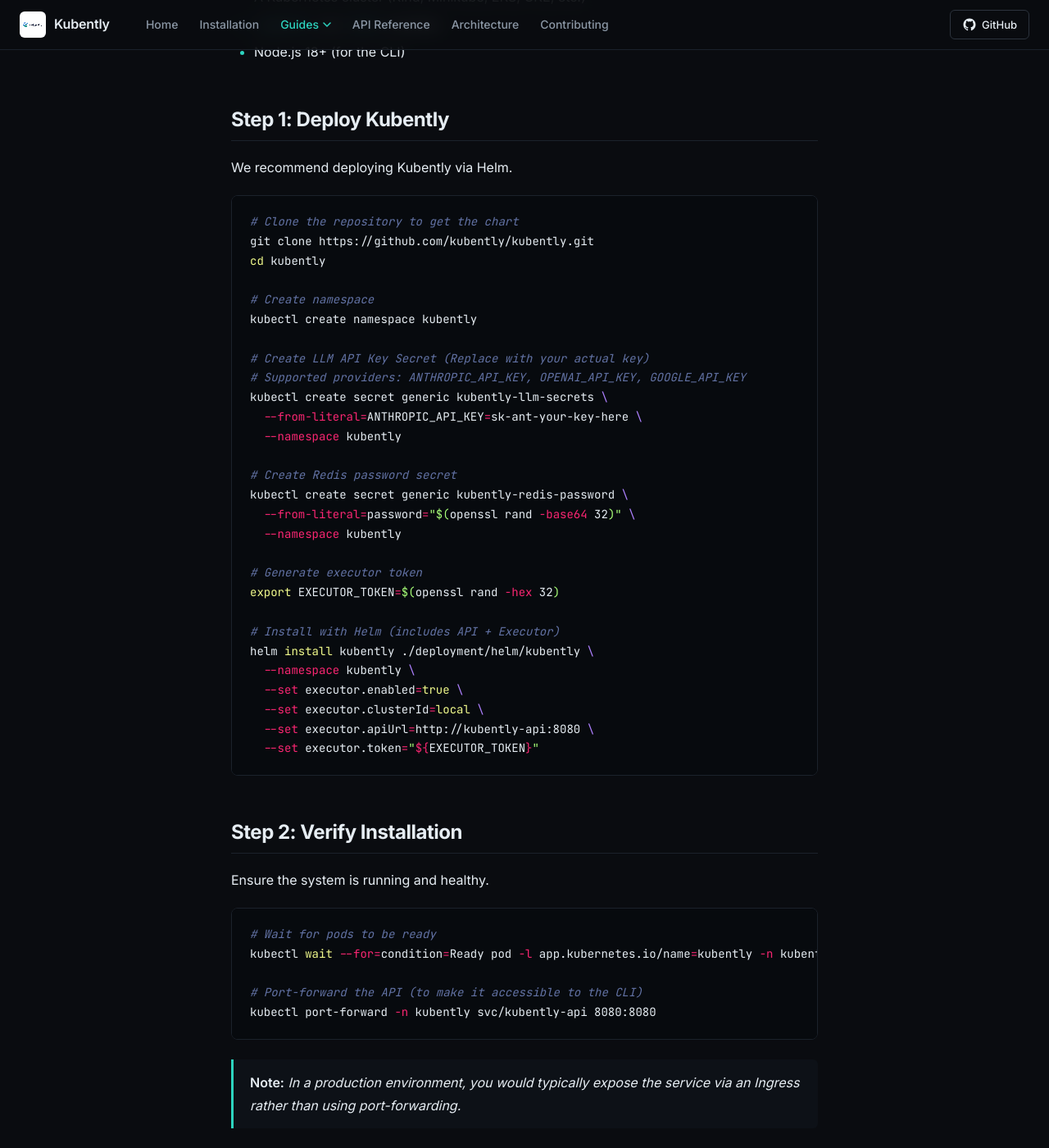
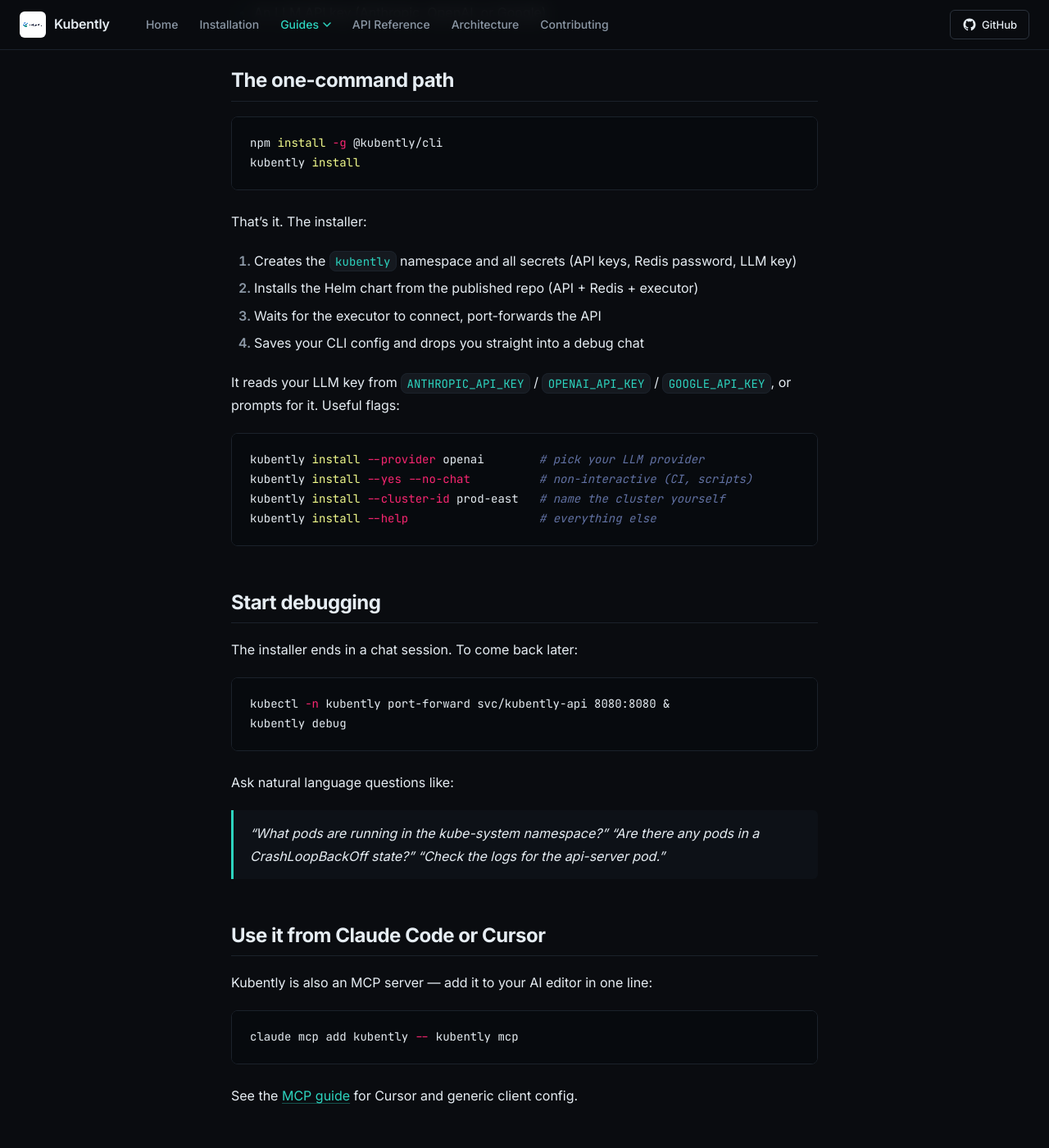
Before and after one commit to kubently/kubently-site, a Jekyll site: the page built from guides/quick-start.md, in a window 1280 px wide and 1400 px high, scrolled down 471 px. Shown: the whole window at 82% size. Built offline with Jekyll 4.4.1, drawn with Linux system fonts in a browser that asks for light colours; some of the changed text lies outside the part shown.

Commit message:
[release-2.3-refresh]: site refresh for 2.3: kubently install quickstart, ask_kubently MCP facts, proactive diagnosis, announcement post; fix LLM-secret name bug

````diff
--- a/architecture.md
+++ b/architecture.md
@@ -32,7 +32,7 @@
 - **Horizontal Scaling**: Multiple pods with Redis pub/sub distribution
 - **SSE Endpoint**: Real-time executor streaming via Server-Sent Events
 - **A2A Support**: Full A2A protocol implementation with tool call interception
-- **MCP Support**: Optional MCP server exposing `list_clusters` and `execute_kubectl` as tools for any MCP client
+- **MCP Support**: Optional MCP server exposing the `ask_kubently` natural-language diagnosis tool to any MCP client
 - **LLM Integration**: Multiple LLM providers supported through LLMFactory
 - **Todo Management**: Built-in todo tool for systematic troubleshooting
 - **Stateless Design**: All state in Redis for perfect scaling
--- a/guides/cli.md
+++ b/guides/cli.md
@@ -84,6 +84,43 @@
 ```
 
 ## Commands
+
+### Installation Command
+
+#### `kubently install`
+
+Install Kubently into the current kubectl context and drop into a debug chat —
+namespace, secrets, Helm install (published chart), executor registration, and
+CLI configuration in one command.
+
+```bash
+kubently install
+```
+
+**Options:**
+- `--provider <p>` — LLM provider: `anthropic-claude` (default), `openai`, `google-gemini`
+- `--llm-api-key <key>` — LLM key (default: provider env var, else prompt)
+- `--cluster-id <id>` — logical cluster id (default: derived from kube context)
+- `--namespace <ns>` — install namespace (default: `kubently`)
+- `--chart <path>` — install from a local chart directory
+- `--yes` / `--no-chat` — non-interactive use
+
+Reruns are idempotent — existing secrets are reused.
+
+### MCP Bridge Command
+
+#### `kubently mcp`
+
+Run a local stdio↔HTTP MCP bridge to the deployed `/mcp/` endpoint, so any
+stdio MCP client can use Kubently without knowing the endpoint or key:
+
+```bash
+# Add to Claude Code
+claude mcp add kubently -- kubently mcp
+
+# Point at a different deployment
+kubently mcp --api-url https://kubently.example.com --api-key <key>
+```
 
 ### Configuration Commands
 
--- a/guides/quick-start.md
+++ b/guides/quick-start.md
@@ -4,124 +4,72 @@
 permalink: /guides/quick-start/
 ---
 
-This guide will get you up and running with Kubently in under 10 minutes.
+Get from an empty cluster to a working AI debug chat in about a minute.
 
 ## Prerequisites
 
-Before you begin, ensure you have:
-- A Kubernetes cluster (Kind, Minikube, EKS, GKE, etc.)
-- `kubectl` and `helm` installed
-- Node.js 18+ (for the CLI)
+- A Kubernetes cluster (Kind, Minikube, EKS, GKE, etc.) with `kubectl` pointed at it
+- `helm` 3.x and Node.js 18+ installed
+- An LLM API key (Anthropic, OpenAI, or Google)
 
-## Step 1: Deploy Kubently
-
-We recommend deploying Kubently via Helm.
+## The one-command path
 
 ```bash
-# Clone the repository to get the chart
-git clone https://github.com/kubently/kubently.git
-cd kubently
-
-# Create namespace
-kubectl create namespace kubently
-
-# Create LLM API Key Secret (Replace with your actual key)
-# Supported providers: ANTHROPIC_API_KEY, OPENAI_API_KEY, GOOGLE_API_KEY
-kubectl create secret generic kubently-llm-secrets \
-  --from-literal=ANTHROPIC_API_KEY=sk-ant-your-key-here \
-  --namespace kubently
-
-# Create Redis password secret
-kubectl create secret generic kubently-redis-password \
-  --from-literal=password="$(openssl rand -base64 32)" \
-  --namespace kubently
-
-# Generate executor token
-export EXECUTOR_TOKEN=$(openssl rand -hex 32)
-
-# Install with Helm (includes API + Executor)
-helm install kubently ./deployment/helm/kubently \
-  --namespace kubently \
-  --set executor.enabled=true \
-  --set executor.clusterId=local \
-  --set executor.apiUrl=http://kubently-api:8080 \
-  --set executor.token="${EXECUTOR_TOKEN}"
+npm install -g @kubently/cli
+kubently install
 ```
 
-## Step 2: Verify Installation
+That's it. The installer:
 
-Ensure the system is running and healthy.
+1. Creates the `kubently` namespace and all secrets (API keys, Redis password, LLM key)
+2. Installs the Helm chart from the published repo (API + Redis + executor)
+3. Waits for the executor to connect, port-forwards the API
+4. Saves your CLI config and drops you straight into a debug chat
+
+It reads your LLM key from `ANTHROPIC_API_KEY` / `OPENAI_API_KEY` / `GOOGLE_API_KEY`,
+or prompts for it. Useful flags:
 
 ```bash
-# Wait for pods to be ready
-kubectl wait --for=condition=Ready pod -l app.kubernetes.io/name=kubently -n kubently --timeout=300s
-
-# Port-forward the API (to make it accessible to the CLI)
-kubectl port-forward -n kubently svc/kubently-api 8080:8080
+kubently install --provider openai        # pick your LLM provider
+kubently install --yes --no-chat          # non-interactive (CI, scripts)
+kubently install --cluster-id prod-east   # name the cluster yourself
+kubently install --help                   # everything else
 ```
 
-> **Note:** In a production environment, you would typically expose the service via an Ingress rather than using port-forwarding.
+## Start debugging
 
-## Step 3: Install and Configure the CLI
-
-### Install the CLI
+The installer ends in a chat session. To come back later:
 
 ```bash
-# Install from npm (recommended)
-npm i -g @kubently/cli
-
-# Or use npx without installing
-npx @kubently/cli --help
-```
-
-> **Tip:** Using `npx @kubently/cli` lets you run the CLI without a global install - great for quick testing!
-
-### Configure the CLI
-
-```bash
-# Initialize configuration interactively
-kubently init
-
-# You'll be prompted for:
-# - API URL: http://localhost:8080 (default)
-# - API Key: (Leave blank if you haven't configured CLI-specific auth yet)
-```
-
-## Step 4: Start Your First Debug Session
-
-### Interactive Debugging
-
-Start an interactive session to troubleshoot your cluster:
-
-```bash
-# Start debug mode
+kubectl -n kubently port-forward svc/kubently-api 8080:8080 &
 kubently debug
 ```
 
-![Kubently Debug Session](/assets/images/cli-screenshot-debug.svg)
-
-You can now ask natural language questions like:
+Ask natural language questions like:
 
 > "What pods are running in the kube-system namespace?"
 > "Are there any pods in a CrashLoopBackOff state?"
 > "Check the logs for the api-server pod."
 
-### CLI Commands
+## Use it from Claude Code or Cursor
 
-Use discrete commands for quick checks:
+Kubently is also an MCP server — add it to your AI editor in one line:
 
 ```bash
-# List registered clusters
-kubently cluster list
+claude mcp add kubently -- kubently mcp
+```
 
-# Check status
-kubently cluster status default
-```
+See the [MCP guide](https://github.com/kubently/kubently/blob/main/docs/MCP.md) for
+Cursor and generic client config.
+
+## Prefer to do it by hand?
+
+The installer is just automation over the standard Helm flow. For manual
+installation, production values, TLS, and multi-cluster executor setup, see the
+[Installation Guide](/installation/).
 
 ## Next Steps
 
-Now that you have Kubently running:
-
-1. **Read the [Installation Guide](/installation/)** - For production deployment details.
-2. **Read the [CLI Guide](/guides/cli/)** - Complete CLI documentation.
-3. **Explore the [API Reference](/api/)** - Build custom integrations.
+1. **Read the [Installation Guide](/installation/)** — production deployment details.
+2. **Read the [CLI Guide](/guides/cli/)** — complete CLI documentation.
+3. **Explore the [API Reference](/api/)** — build custom integrations.
--- a/installation.md
+++ b/installation.md
@@ -20,7 +20,22 @@
 
 ## Installation Methods
 
-### Method 1: Helm Chart (Recommended)
+### Method 1: `kubently install` (Recommended)
+
+The CLI automates the entire flow below — namespace, secrets, Helm install from
+the published chart repo, executor registration, and CLI configuration — and
+drops you into a debug chat:
+
+```bash
+npm install -g @kubently/cli
+kubently install
+```
+
+See the [Quick Start Guide](/guides/quick-start/) for flags and details. The
+methods below are for when you want manual control (production values, GitOps,
+custom secrets management).
+
+### Method 2: Helm Chart (Manual)
 
 <div class="alert alert-warning">
 ⚠️ <strong>Security Note:</strong> While TLS is supported, we strongly recommend keeping the ingress restricted to non-public IP addresses until the authentication/authorization system is more mature.
@@ -34,15 +49,19 @@
 # Create namespace
 kubectl create namespace kubently
 
-# 1. Create LLM API keys secret
+# 1. Create LLM API keys secret (name must be kubently-llm-secrets)
 # Supports any LLMFactory-compatible provider. Set at least one.
-kubectl create secret generic kubently-api-keys \
-  --from-literal=GOOGLE_API_KEY=your-google-key \
+kubectl create secret generic kubently-llm-secrets \
   --from-literal=ANTHROPIC_API_KEY=your-anthropic-key \
-  --from-literal=OPENAI_API_KEY=your-openai-key \
   --namespace kubently
 
-# 2. Create Redis password secret (Recommended)
+# 2. Create client API keys secret (authenticates CLI/agents to the API;
+#    the `keys` field holds newline-separated keys)
+kubectl create secret generic kubently-api-keys \
+  --from-literal=keys="$(openssl rand -hex 24)" \
+  --namespace kubently
+
+# 3. Create Redis password secret (Recommended)
 kubectl create secret generic kubently-redis-password \
   --from-literal=password="$(openssl rand -base64 32)" \
   --namespace kubently
@@ -85,29 +104,29 @@
 
 #### 3. Install with Helm
 
-Deploy Kubently using the Helm chart located in the repository:
+Deploy Kubently from the published chart repository:
 
 ```bash
-# Clone the repository if you haven't already
-git clone https://github.com/kubently/kubently.git
-cd kubently
+# Add the Kubently chart repo
+helm repo add kubently https://kubently.github.io/kubently
+helm repo update
 
 # Generate executor token
 export EXECUTOR_TOKEN=$(openssl rand -hex 32)
 
 # Install the chart
-helm install kubently ./deployment/helm/kubently \
+helm install kubently kubently/kubently \
   --namespace kubently \
   --values values.yaml \
   --set executor.token="${EXECUTOR_TOKEN}"
 ```
 
-### Method 2: Kubernetes Manifests (Generated)
+### Method 3: Kubernetes Manifests (Generated)
 
 If you prefer using raw Kubernetes manifests (YAML files) instead of Helm, you can generate them from the Helm chart.
 
 ```bash
-# Clone the repository
+# Clone the repository (for chart source), or use `--repo https://kubently.github.io/kubently kubently`
 git clone https://github.com/kubently/kubently.git
 cd kubently
 
@@ -122,44 +141,19 @@
 kubectl apply -f kubently-manifests.yaml
 ```
 
-### Method 3: Kind Cluster (Local Testing)
+### Method 4: Kind Cluster (Local Testing)
 
-For local development and testing, you can use Kind (Kubernetes in Docker).
+For local development and testing, use Kind (Kubernetes in Docker). The
+easiest path is the installer — it works on Kind out of the box:
 
 ```bash
-# Create a Kind cluster
-kind create cluster --name kubently --config deployment/kind-config.yaml
-
-# Create namespace
-kubectl create namespace kubently
-
-# Create secrets (replace ANTHROPIC_API_KEY with your actual key)
-kubectl create secret generic kubently-api-keys \
-  --from-literal=ANTHROPIC_API_KEY=your-key \
-  --namespace kubently
-
-kubectl create secret generic kubently-redis-password \
-  --from-literal=password="$(openssl rand -base64 32)" \
-  --namespace kubently
-
-# Generate executor token
-export EXECUTOR_TOKEN=$(openssl rand -hex 32)
-
-# Deploy using Helm with executor configuration
-helm install kubently ./deployment/helm/kubently \
-  --namespace kubently \
-  --set api.existingSecret=kubently-api-keys \
-  --set redis.auth.existingSecret=kubently-redis-password \
-  --set executor.enabled=true \
-  --set executor.clusterId=kind-local \
-  --set executor.apiUrl=http://kubently-api:8080 \
-  --set executor.token="${EXECUTOR_TOKEN}"
-
-# Port-forward for local access
-kubectl port-forward -n kubently svc/kubently-api 8080:8080
+kind create cluster --name kubently
+kubently install
 ```
 
-### Method 4: Docker Compose (Development)
+Or manually, following Method 2 with `--set executor.clusterId=kind-local`.
+
+### Method 5: Docker Compose (Development)
 
 Ideal for purely local development without a full Kubernetes cluster.
 
@@ -268,7 +262,7 @@
     LLM_PROVIDER: "openai"
     OPENAI_ENDPOINT: "https://your-instance.openai.azure.com/"
     OPENAI_MODEL_NAME: "gpt-4o"
-  existingSecret: "kubently-api-keys"  # Contains OPENAI_API_KEY
+# OPENAI_API_KEY goes in the kubently-llm-secrets secret (see step 1 above)
 ```
 
 **Example: Using a local LLM server (vLLM, Ollama OpenAI-compatible)**
@@ -288,7 +282,7 @@
     LLM_PROVIDER: "openai"
     OPENAI_ENDPOINT: "https://api.your-provider.com/v1"
     OPENAI_MODEL_NAME: "your-model-name"
-  existingSecret: "kubently-api-keys"
+# OPENAI_API_KEY goes in the kubently-llm-secrets secret (see step 1 above)
 ```
 
 ## Verification
````
Also changed, not shown: api.md (+12 -5 lines), blog/kubently-one-command.md (added, +65 -0 lines), index.md (+15 -18 lines).
